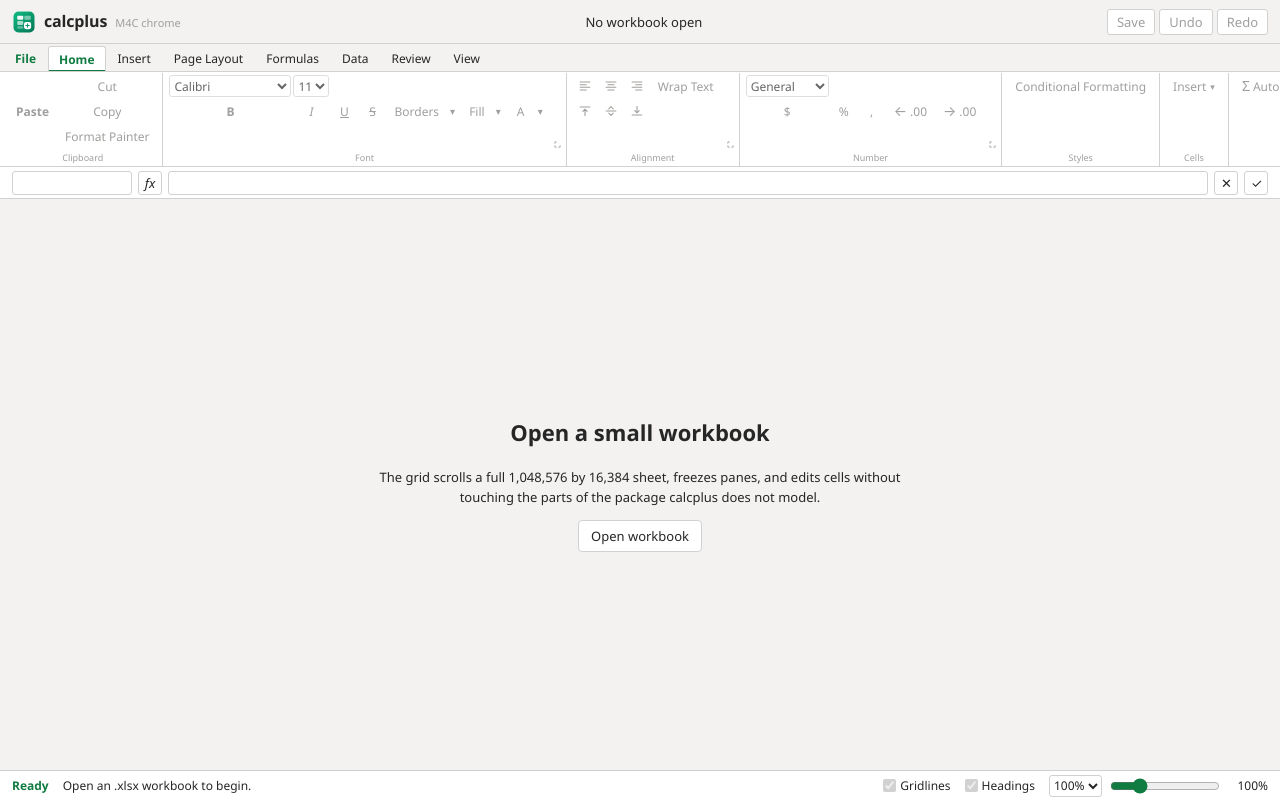
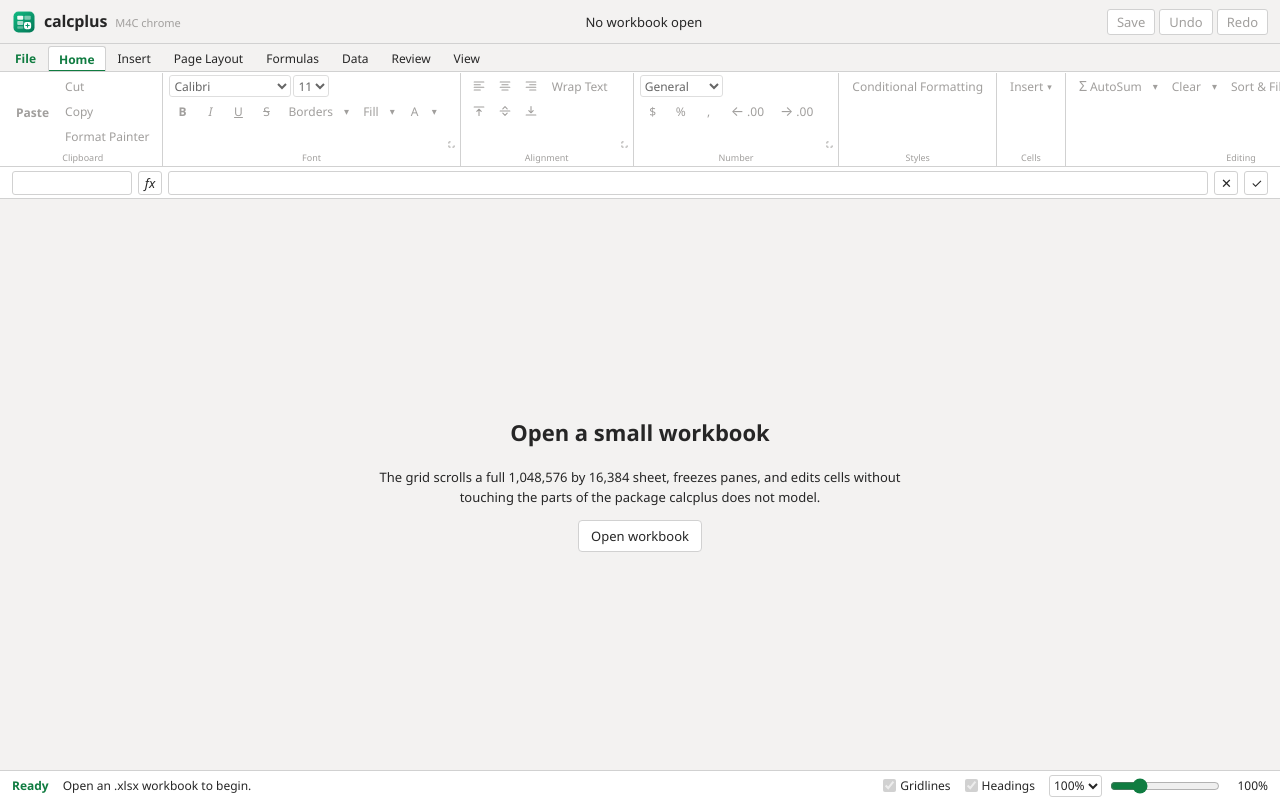
Before and after one commit to msbuk1/calcplus, a React (Vite) app: page / in a window 1280 px wide. Built offline with nearby package versions, Linux system fonts and the light colour scheme.

Commit message:
Give each ribbon row its own independent flow
Signed-off-by: msbuk1 <131912215+msbuk1@users.noreply.github.com>

```diff
--- a/src/chrome/Ribbon.tsx
+++ b/src/chrome/Ribbon.tsx
@@ -164,6 +164,21 @@ interface RibbonGroupProps {
   readonly onCommand: (commandId: string, args?: unknown) => void;
 }
 
+/**
+ * Non-spanning controls grouped into their map rows. Each row is an
+ * independent left-to-right flow, so a wide control in row 1 never widens
+ * row 2's first slot (the oracle's rows do not share columns).
+ */
+function controlRows(controls: readonly ResolvedRibbonControl[]): ResolvedRibbonControl[][] {
+  const rows: ResolvedRibbonControl[][] = [];
+  for (const control of controls) {
+    if (control.rowSpan > 1) continue;
+    while (rows.length < control.row) rows.push([]);
+    rows[control.row - 1]!.push(control);
+  }
+  return rows;
+}
+
 function RibbonGroup({
   group,
   resolveState,
@@ -180,16 +195,11 @@ function RibbonGroup({
       aria-label={group.label}
       data-group={group.label}
     >
-      <div
-        className="ribbon-group-body"
-        style={{ gridTemplateRows: `repeat(${group.rowCount}, 24px)` }}
-      >
-        {group.controls.map((control) => (
-          <div
-            key={control.key}
-            className={control.rowSpan > 1 ? 'ribbon-cell ribbon-cell-large' : 'ribbon-cell'}
-            style={{ gridRow: `${control.row} / span ${control.rowSpan}` }}
-          >
+      <div className="ribbon-group-body">
+        {group.controls
+          .filter((control) => control.rowSpan > 1)
+          .map((control) => (
+            <div key={control.key} className="ribbon-cell ribbon-cell-large">
               <RibbonControl
                 control={control}
                 resolveState={resolveState}
@@ -198,6 +208,22 @@ function RibbonGroup({
               />
             </div>
           ))}
+        <div className="ribbon-group-rows">
+          {controlRows(group.controls).map((rowControls, index) => (
+            <div className="ribbon-group-row" key={index}>
+              {rowControls.map((control) => (
+                <div key={control.key} className="ribbon-cell">
+                  <RibbonControl
+                    control={control}
+                    resolveState={resolveState}
+                    controlValues={controlValues}
+                    onCommand={onCommand}
+                  />
+                </div>
+              ))}
+            </div>
+          ))}
+        </div>
       </div>
       {launcher === undefined ? null : (
         <button
--- a/src/styles.css
+++ b/src/styles.css
@@ -284,16 +284,29 @@ a:focus-visible,
   padding-right: 12px;
 }
 
-/* The band packs its controls into a two-row grid (a large control may span).
-   Row flow keeps every row left-aligned: each row packs from the first free
-   column past any tall control, instead of continuing the previous row. */
+/* The band packs its controls into rows that flow independently left to
+   right, as Excel's do. A tall control (Paste) claims its own slot beside
+   the stacked rows; each row hugs the left edge regardless of the row above
+   it, so row widths never gate each other. */
 .ribbon-group-body {
-  display: grid;
+  display: flex;
   flex: 1;
-  grid-auto-flow: row;
-  grid-auto-columns: max-content;
   align-items: stretch;
-  gap: 1px 2px;
+  gap: 2px;
+}
+
+.ribbon-group-rows {
+  display: flex;
+  flex: 1;
+  flex-direction: column;
+  gap: 1px;
+}
+
+.ribbon-group-row {
+  display: flex;
+  min-height: 24px;
+  align-items: center;
+  gap: 2px;
 }
 
 .ribbon-cell {
```
Also changed, not shown: 1 other file (tests, documents, lock files or other folders). Lines whose indentation alone changed are shown as unchanged.
